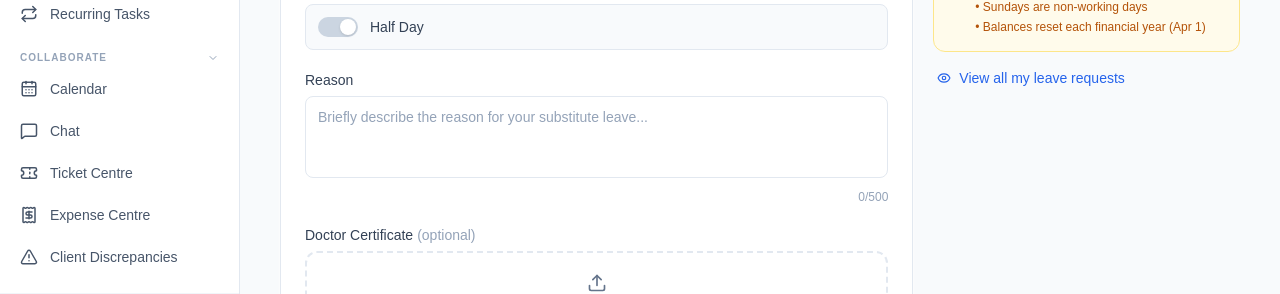
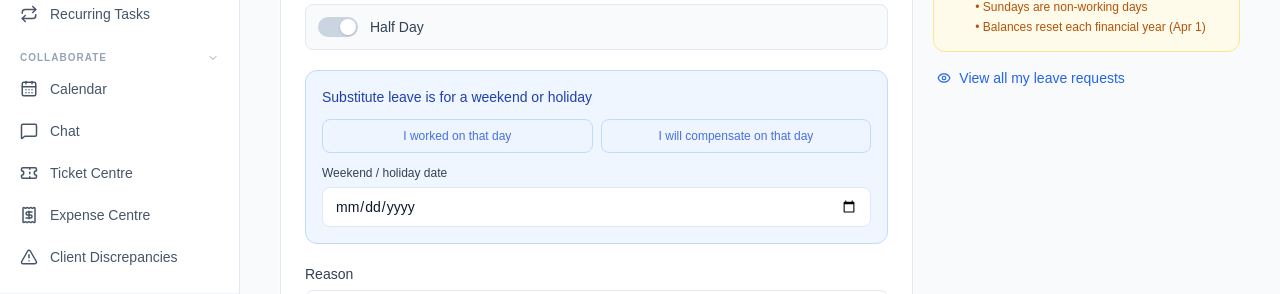
Before and after one commit to NIKHIL-MISHRA-COAT/Dgaj-Staffos, a Next.js app in the folder staffos/: page /leave-request in a window 1280 px wide. Shown: the part 386-680 px from the top of the page. Built offline with nearby package versions, Linux system fonts and the light colour scheme; no server answers.

Commit message:
substitute leave

```diff
--- a/staffos/src/app/(authenticated)/calendar/components/CompanyCalendar.tsx
+++ b/staffos/src/app/(authenticated)/calendar/components/CompanyCalendar.tsx
@@ -117,7 +117,7 @@ export default function CompanyCalendar() {
 
   useEffect(() => {
     fetchEvents();
-  }, [currentMonth, currentYear, effectiveUserId]);
+  }, [currentMonth, currentYear, effectiveUserId, profileRole]);
 
   // Real-time sync: refresh the calendar whenever calendar events, tasks, leave
   // requests, or holidays change — for this user or anyone else on the team.
@@ -246,31 +246,52 @@ export default function CompanyCalendar() {
       let leaveEvents: CalendarEvent[] = [];
       const leaveDates = new Set<string>(); // approved leave days — these must never show as absent
       if (uid) {
-        const { data: leaves } = await supabase
+        // Directors also see substitute leave (weekend/holiday worked or to be
+        // compensated) for every employee; everyone else sees their own leave.
+        const leaveQuery = supabase
           .from('leave_requests')
-          .select('id, leave_type, start_date, end_date, status')
-          .eq('user_id', uid)
+          .select('id, user_id, leave_type, start_date, end_date, status, substitute_kind, substitute_work_date, user_profiles!leave_requests_user_id_fkey(full_name)')
           .in('status', ['approved', 'pending'])
           .lte('start_date', monthEnd)
           .gte('end_date', monthStart);
+        const { data: leaves } = isDirector
+          ? await leaveQuery.or(`user_id.eq.${uid},substitute_kind.not.is.null`)
+          : await leaveQuery.eq('user_id', uid);
+
+        const substituteLabel = (leave: any): string => {
+          if (!leave.substitute_kind) return '';
+          let when = '';
+          if (leave.substitute_work_date) {
+            const [y, m, d] = String(leave.substitute_work_date).slice(0, 10).split('-').map(Number);
+            when = new Date(y, m - 1, d).toLocaleDateString('en-IN', { day: 'numeric', month: 'short' });
+          }
+          return leave.substitute_kind === 'worked'
+            ? ` – worked ${when}`
+            : ` – compensate on ${when}`;
+        };
 
         (leaves || []).forEach((leave: any) => {
           const [sy, sm, sd] = String(leave.start_date).slice(0, 10).split('-').map(Number);
           const [ey, em, ed] = String(leave.end_date).slice(0, 10).split('-').map(Number);
           const cur = new Date(sy, sm - 1, sd);
           const last = new Date(ey, em - 1, ed);
+          const isOwn = leave.user_id === uid;
+          const owner = leave.user_profiles?.full_name || 'Employee';
+          const kindText = leave.substitute_kind ? 'Substitute' : `${String(leave.leave_type || '').replace('_', ' ')} Leave`;
           while (cur <= last) {
             const dateStr = toDateStr(cur);
             if (dateStr >= monthStart && dateStr <= monthEnd) {
-              if (leave.status === 'approved') leaveDates.add(dateStr);
+              // Only the viewer's own approved days count as leave for attendance.
+              if (isOwn && leave.status === 'approved') leaveDates.add(dateStr);
+              const who = isDirector && !isOwn ? `${owner} · ` : '';
               leaveEvents.push({
                 id: `leave-${leave.id}-${dateStr}`,
-                title: `🏖️ ${String(leave.leave_type || '').replace('_', ' ')} Leave`,
+                title: `🏖️ ${who}${kindText}${substituteLabel(leave)}`,
                 event_date: dateStr,
                 event_type: 'leave' as EventType,
                 recurring: 'none' as RecurringType,
                 description: leave.status === 'approved' ? 'Approved Leave' : 'Pending Leave',
-                created_by: uid,
+                created_by: leave.user_id,
               });
             }
             cur.setDate(cur.getDate() + 1);
--- a/staffos/src/app/(authenticated)/leave-request/components/LeaveRequestForm.tsx
+++ b/staffos/src/app/(authenticated)/leave-request/components/LeaveRequestForm.tsx
@@ -23,6 +23,8 @@ interface FormState {
   is_half_day: boolean;
   half_day_period: string;
   certificate_file: File | null;
+  substitute_kind: '' | 'worked' | 'compensate';
+  substitute_work_date: string;
 }
 
 const leaveTypeConfig: Record<LeaveType, {
@@ -70,6 +72,8 @@ const defaultForm: FormState = {
   is_half_day: false,
   half_day_period: 'morning',
   certificate_file: null,
+  substitute_kind: '',
+  substitute_work_date: '',
 };
 
 export default function LeaveRequestForm() {
@@ -203,6 +207,21 @@ export default function LeaveRequestForm() {
       toast.error('Please provide a reason for your leave');
       return;
     }
+    if (form.leave_type === 'substitute') {
+      if (!form.substitute_kind || !form.substitute_work_date) {
+        toast.error('Select the weekend/holiday this substitute leave is for');
+        return;
+      }
+      const today = new Date().toISOString().split('T')[0];
+      if (form.substitute_kind === 'worked' && form.substitute_work_date > today) {
+        toast.error('A day you already worked cannot be in the future');
+        return;
+      }
+      if (form.substitute_kind === 'compensate' && form.substitute_work_date <= today) {
+        toast.error('Choose a future date for the day you will compensate');
+        return;
+      }
+    }
     if (selectedConfig.requiresCertificate && !form.certificate_file) {
       toast.error(`A doctor certificate is required for ${selectedConfig.label}`);
       return;
@@ -235,6 +254,8 @@ export default function LeaveRequestForm() {
         doctor_certificate_url: certUrl,
         doctor_certificate_path: certPath,
         status: 'pending',
+        substitute_kind: form.leave_type === 'substitute' ? form.substitute_kind : null,
+        substitute_work_date: form.leave_type === 'substitute' ? form.substitute_work_date : null,
       });
 
       if (error) throw error;
@@ -404,6 +425,31 @@ export default function LeaveRequestForm() {
               </div>
             )}
 
+            {/* Substitute: which weekend/holiday this leave is for */}
+            {form.leave_type === 'substitute' && (
+              <div className="p-4 bg-blue-50 border border-blue-200 rounded-xl space-y-3">
+                <p className="text-sm font-600 text-blue-800">Substitute leave is for a weekend or holiday</p>
+                <div className="grid grid-cols-2 gap-2">
+                  {([
+                    { id: 'worked', label: 'I worked on that day' },
+                    { id: 'compensate', label: 'I will compensate on that day' },
+                  ] as const).map((o) => (
+                    <button key={o.id} type="button"
+                      onClick={() => setForm((prev) => ({ ...prev, substitute_kind: o.id }))}
+                      className={`py-2 px-3 rounded-lg border text-xs font-600 transition-colors ${form.substitute_kind === o.id ? 'border-blue-500 bg-white text-blue-700' : 'border-blue-200 bg-blue-50/50 text-blue-700/80'}`}>
+                      {o.label}
+                    </button>
+                  ))}
+                </div>
+                <div>
+                  <label className="block text-xs font-600 text-slate-700 mb-1.5">Weekend / holiday date</label>
+                  <input type="date" value={form.substitute_work_date}
+                    onChange={(e) => setForm((prev) => ({ ...prev, substitute_work_date: e.target.value }))}
+                    className="w-full border border-slate-200 rounded-lg px-3 py-2 text-sm bg-white focus:outline-none focus:ring-2 focus:ring-blue-300" />
+                </div>
+              </div>
+            )}
+
             {/* Reason */}
             <div>
               <label className="block text-sm font-600 text-slate-700 mb-1.5">Reason</label>
```
